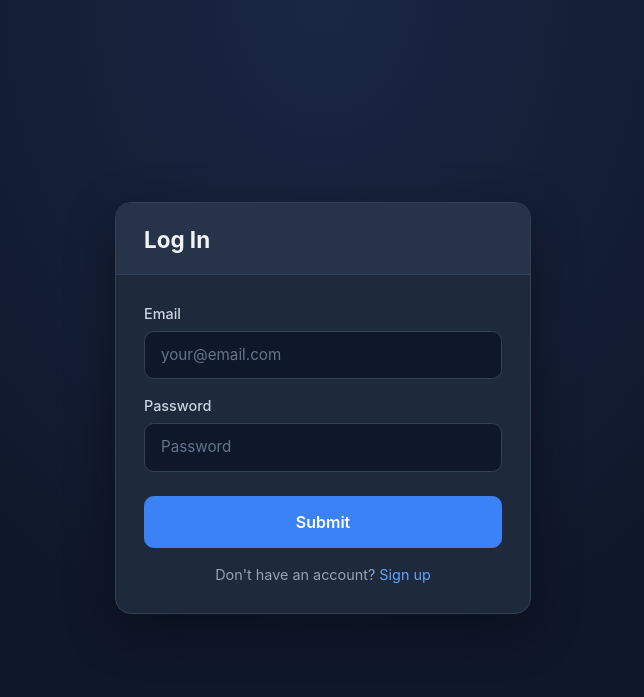
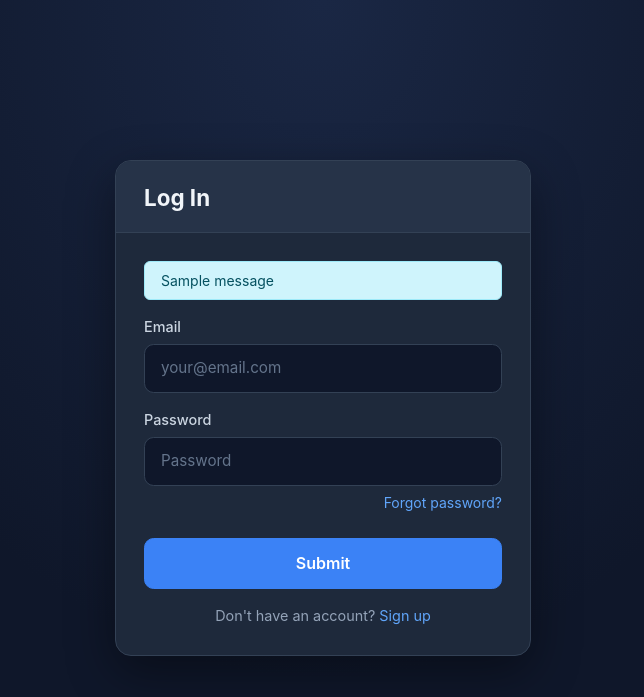
Before and after one commit to fadhili2430/TUKUTANE-PROJECT-2026, a Python web app: template templates/login.html in a window 1280 px wide. Shown: the top 697 px of the page, without its empty margins (317-961 px from the left). Run offline with Jinja, Linux system fonts and the light colour scheme; the template is opened without the code that fills it, so the values that code supplies are empty, except form fields; one stand-in notice (Sample message) is shown; form fields are guessed from the names that the template uses.

Commit message:
feat: add forgot password link to login page

```diff
--- a/templates/login.html
+++ b/templates/login.html
@@ -31,6 +31,11 @@
 <h1 class="h4 mb-0">Log In</h1>
 </div>
 <div class="card-body">
+{% with messages = get_flashed_messages() %}
+{% if messages %}
+<div class="alert alert-info small py-2">{{ messages[0] }}</div>
+{% endif %}
+{% endwith %}
 <form action="/login" method="POST" novalidate>
 {{ form.hidden_tag() }}
 <div class="mb-3">
@@ -40,12 +45,15 @@
 <div class="text-danger small mt-1">{% for e in form.email.errors %}{{ e }}{% endfor %}</div>
 {% endif %}
 </div>
-<div class="mb-4">
+<div class="mb-1">
 {{ form.password.label(class="form-label") }}
 {{ form.password(class="form-control", autocomplete="current-password", placeholder="Password") }}
 {% if form.password.errors %}
 <div class="text-danger small mt-1">{% for e in form.password.errors %}{{ e }}{% endfor %}</div>
 {% endif %}
+</div>
+<div class="text-end mb-4">
+<a href="{{ url_for('main.forgot_password') }}" class="small">Forgot password?</a>
 </div>
 <div class="d-grid">
 {{ form.submit(class="btn btn-primary fw-semibold") }}
```
